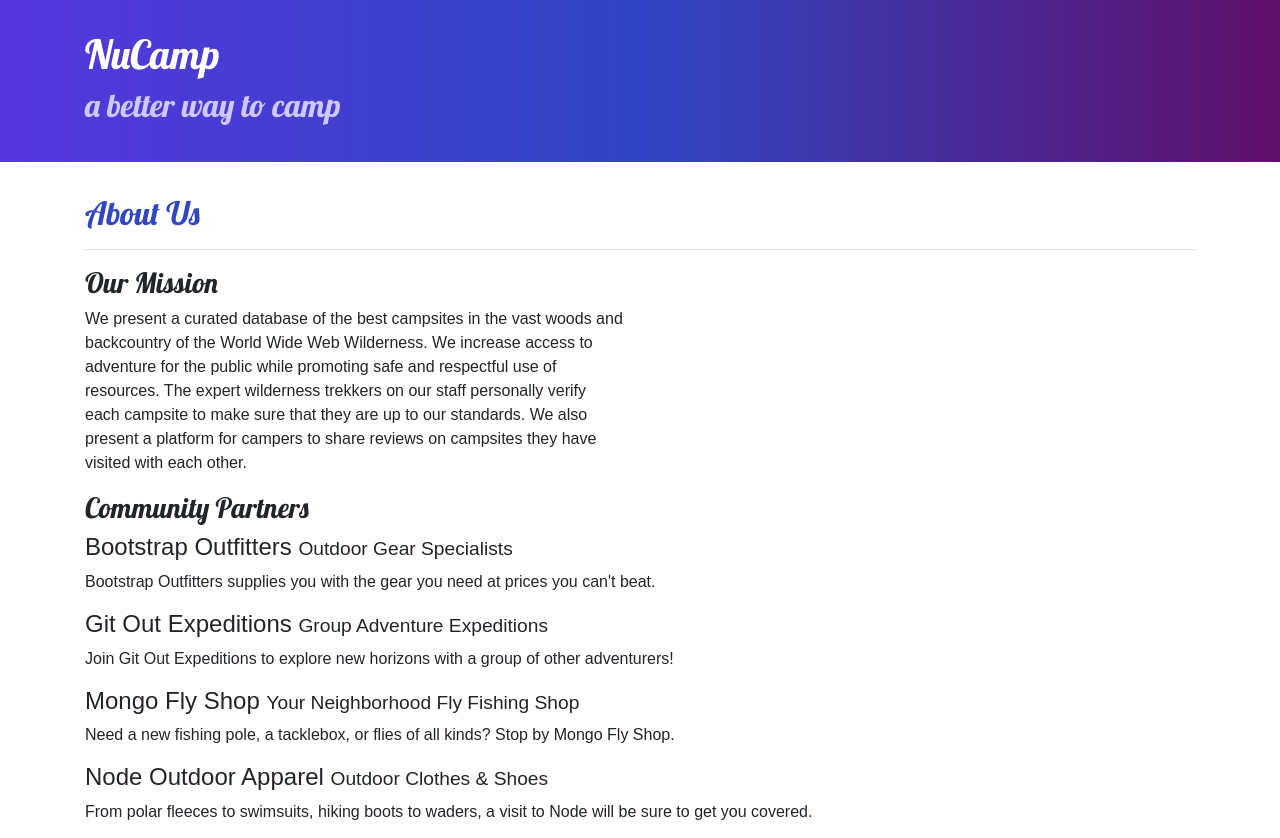
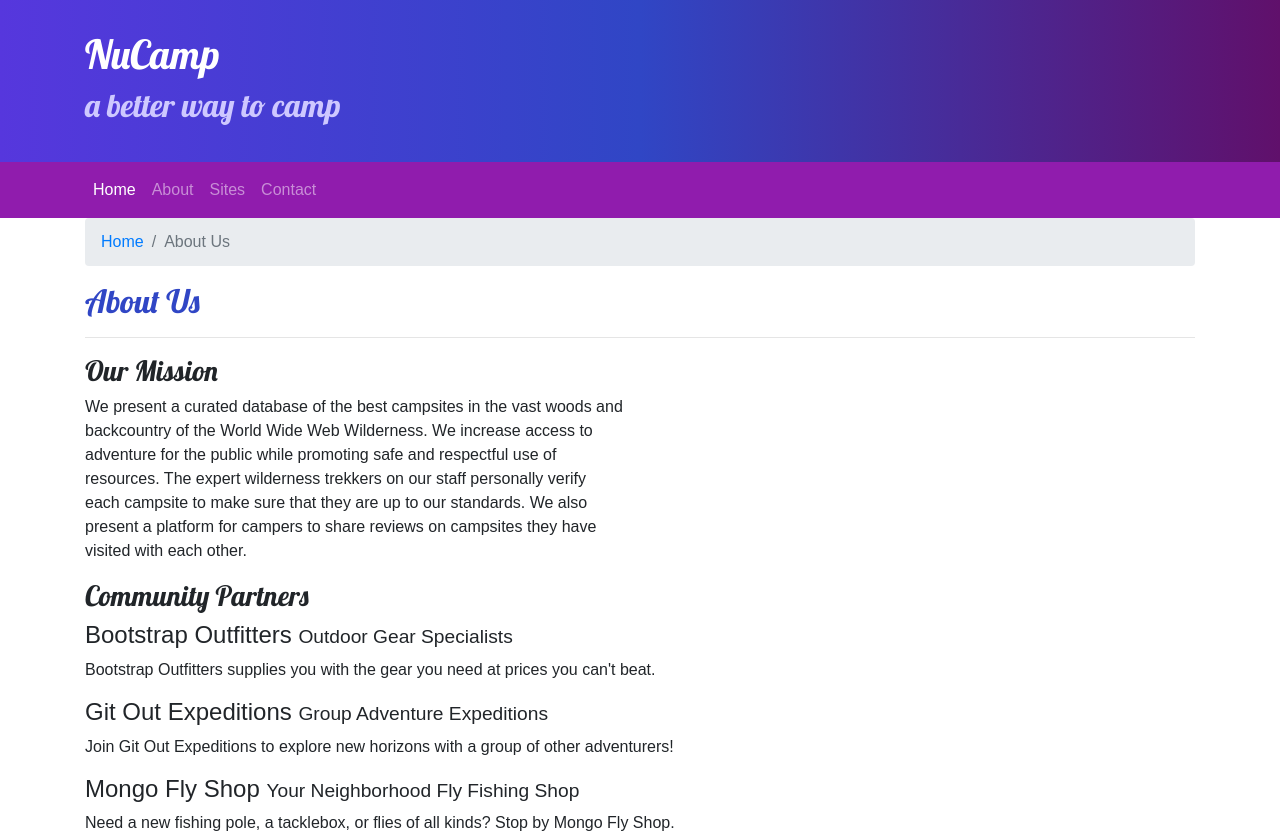
Before and after one commit to gomezenrique93/nucamp-bootstrap, a website: page aboutus.html in a window 1280 px wide. Shown: the top 838 px of the page. Drawn offline with nearby package versions, Linux system fonts and the light colour scheme.

Commit message:
Navbar and Breadcrumbs

```diff
--- a/aboutus.html
+++ b/aboutus.html
@@ -33,9 +33,38 @@
       </div>
     </header>
 
+    <nav class="navbar navbar-expand-sm navbar-dark sticky-top">
+      <div class="container">
+        <button
+          class="navbar-toggler ml-auto"
+          type="button"
+          data-toggle="collapse"
+          data-target="#nucampNavbar"
+        >
+          <span class="navbar-toggler-icon"></span>
+        </button>
+        <div class="collapse navbar-collapse" id="nucampNavbar">
+          <ul class="navbar-nav">
+            <li class="nav-item active">
+              <a class="nav-link" href="index.html">Home</a>
+            </li>
+            <li class="nav-item">
+              <a class="nav-link" href="aboutus.html">About</a>
+            </li>
+            <li class="nav-item"><a class="nav-link" href="#">Sites</a></li>
+            <li class="nav-item"><a class="nav-link" href="#">Contact</a></li>
+          </ul>
+        </div>
+      </div>
+    </nav>
+
     <div class="container">
       <div class="row">
         <div class="col">
+          <ol class="breadcrumb">
+            <li class="breadcrumb-item"><a href="index.html">Home</a></li>
+            <li class="breadcrumb-item active">About Us</li>
+          </ol>
           <h2>About Us</h2>
           <hr />
         </div>
@@ -94,7 +123,7 @@
             <h5>Links</h5>
             <ul class="list-unstyled">
               <li><a href="index.html">Home</a></li>
-              <li><a href="#">About</a></li>
+              <li><a href="aboutus.html">About</a></li>
               <li><a href="#">Sites</a></li>
               <li><a href="#">Contact</a></li>
             </ul>
--- a/css/styles.css
+++ b/css/styles.css
@@ -20,6 +20,7 @@
 }
 
 .jumbotron {
+  margin: 0;
   padding: 30px;
   background-image: linear-gradient(to right, #5637dd, #3046c5, #60106b);
   color: white;
@@ -30,3 +31,7 @@
   border-bottom: 1px ridge;
   min-height: 200px;
 }
+
+.navbar {
+  background-color: #901cad;
+}
```
Also changed, not shown: index.html (+25 -0 lines).
